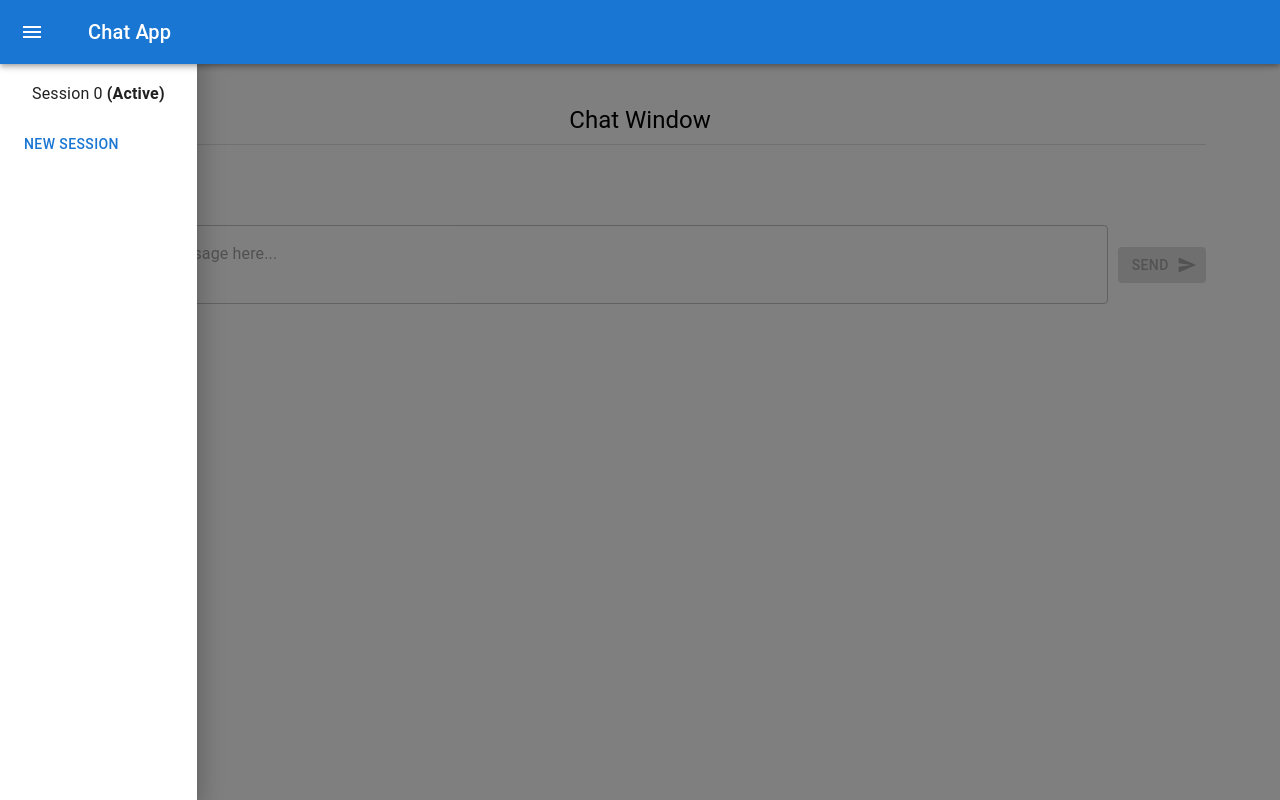
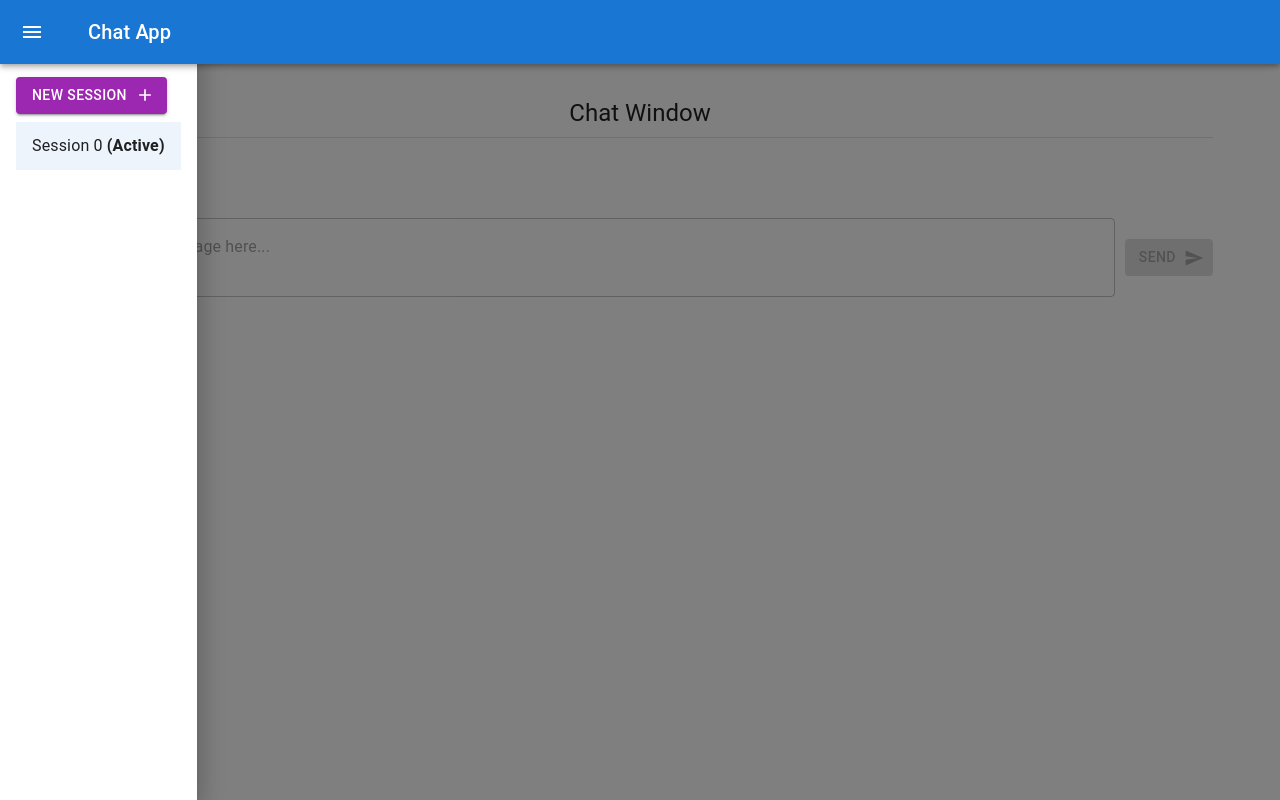
Before and after one commit to averitas/openaiproxybackend, a Next.js app in the folder openaiproxywebsite/: page /chat_app in a window 1280 px wide. Both pictures are taken after a click on the button "open drawer". Built offline with nearby package versions, Linux system fonts and the light colour scheme.

Commit message:
update material styles

```diff
--- a/openaiproxywebsite/components/chat_window.tsx
+++ b/openaiproxywebsite/components/chat_window.tsx
@@ -142,6 +142,7 @@ const ChatWindow: React.FC<ChatWindowProps> = ({ sessions, setSessions, activeSe
       </Box>
       <Box mt={2} display="flex" alignItems="center">
         <TextField
+          disabled={loading}
           fullWidth
           placeholder="Type your message here..."
           value={inputText}
@@ -156,8 +157,7 @@ const ChatWindow: React.FC<ChatWindowProps> = ({ sessions, setSessions, activeSe
           color="primary"
           onClick={handleMessageSend}
           disabled={!inputText || loading}
-          endIcon={<SendIcon />}
-        >
+          endIcon={<SendIcon />}>
           Send
         </Button>
       </Box>
--- a/openaiproxywebsite/components/side_panel.tsx
+++ b/openaiproxywebsite/components/side_panel.tsx
@@ -1,6 +1,8 @@
 import Session from '@/types/types';
 import React from 'react';
-import { Box, Button, Divider, List, ListItem, ListItemText, TextField, Typography } from '@mui/material';
+import { Box, Button, Divider, List, ListItem, ListItemButton, ListItemText, TextField, Typography } from '@mui/material';
+import CssBaseline from '@mui/material/CssBaseline';
+import AddIcon from '@mui/icons-material/Add';
 
 type Props = {
   activeSession: Session;
@@ -12,17 +14,21 @@ type Props = {
 
 const SidePanel: React.FC<Props> = ({ sessions, setSessions, activeSession, setActiveSession, newSession }) => {
   return (
-    <Box mt={2} p={2} style={{ maxHeight: "20%", overflow: "auto" }}>
+    <Box mt={2} p={2} style={{ overflow: "auto" }}>
+      <CssBaseline />
+      <Button variant='contained' color='secondary' onClick={newSession} endIcon={<AddIcon />}>
+        New session
+      </Button>
       <List>
         {sessions.map((session) => (
-            <ListItem key={session.name} onClick={() => setActiveSession(session)}>
-              <ListItemText>
+          <ListItemButton selected={session.name === activeSession.name}
+            key={session.name} onClick={() => setActiveSession(session)}>
+            <ListItemText color={session.name === activeSession.name ? "#008394" : "#33c9dc"}>
               {session.name} {session.name === activeSession.name && <strong>(Active)</strong>}
             </ListItemText>
-            </ListItem>
+          </ListItemButton>
         ))}
       </List>
-        <Button onClick={newSession}>New session</Button>
     </Box>
   )
 };
--- a/openaiproxywebsite/pages/chat_app.tsx
+++ b/openaiproxywebsite/pages/chat_app.tsx
@@ -67,7 +67,7 @@ const ChatApp: React.FC = () => {
       </AppBar>
       <Drawer variant="temporary" anchor='left' style={{width: drawerWidth, flexShrink: 0}}
         onClose={handleDrawerToggle} ModalProps={{keepMounted: true}} open={mobileOpen}>
-        <div style={{minHeight: '30px'}}/>
+        <div style={{minHeight: '45px'}}/>
         <SidePanel sessions={sessions} setSessions={setSessions} activeSession={activeSession} setActiveSession={switchSession} newSession={NewSession}/>
       </Drawer>
       <main style={{flexGrow: 1, padding: '3px'}}>
```
Lines whose indentation alone changed are shown as unchanged.
